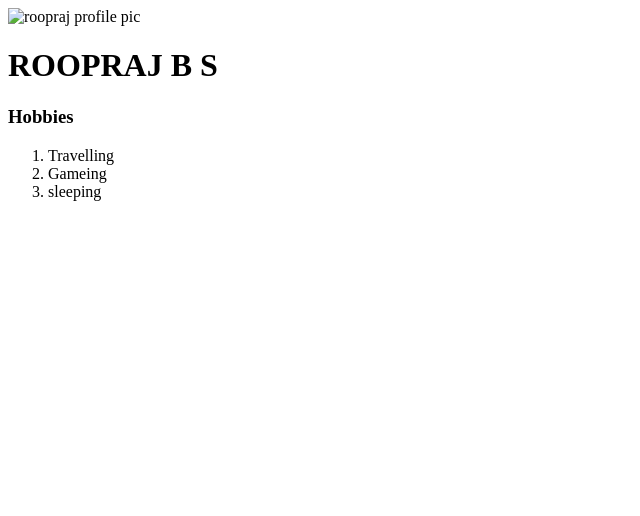
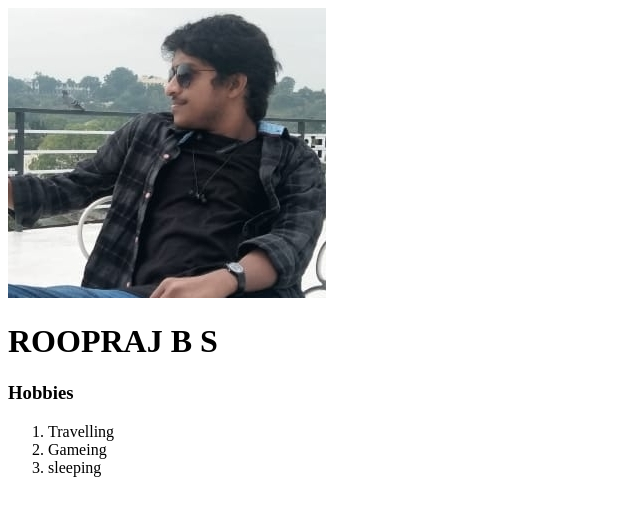
Before and after one commit to Roopraj23/CV, a plain HTML site: page Hobbies.html in a window 1280 px wide. Shown: the whole page, without its empty margins (0-640 px from the left). Drawn offline with Linux system fonts and the light colour scheme.

Commit message:
Update Hobbies.html

```diff
--- a/Hobbies.html
+++ b/Hobbies.html
@@ -7,7 +7,7 @@
     <title>Hobbies</title>
 </head>
 <body>
-        <img src="../html/image/Webp.net-resizeimage (3).jpg" alt="roopraj profile pic">
+        <img src="image/Webp.net-resizeimage (3).jpg" alt="roopraj profile pic">
         <h1>ROOPRAJ B S</h1>
         <h3>Hobbies</h3>
         <ol>
```
